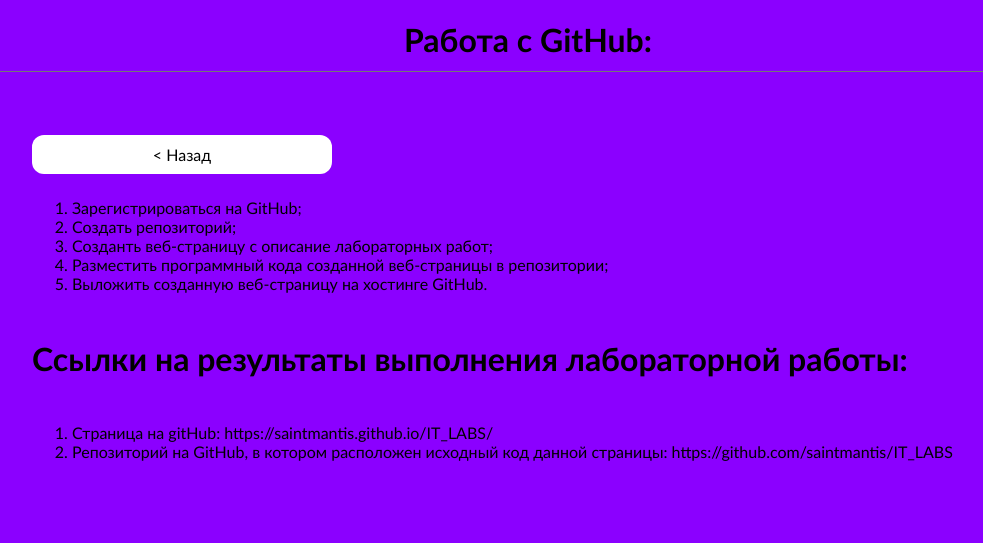
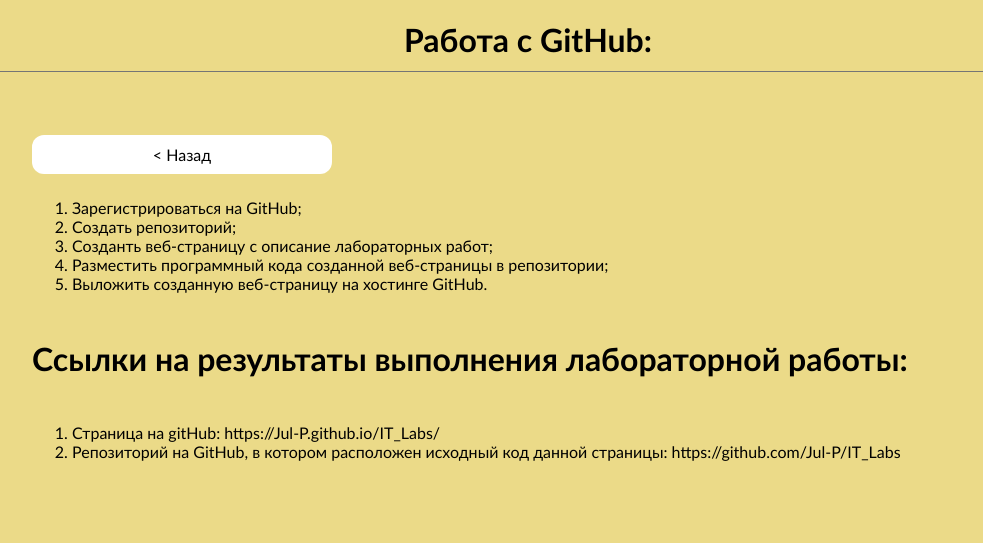
Before and after one commit to Jul-P/IT_Labs, a plain HTML site: page lab1.html in a window 1280 px wide. Shown: the whole page, without its empty margins (112-1095 px from the left). Drawn offline with Linux system fonts and the light colour scheme.

Commit message:
update
update

```diff
--- a/lab1.html
+++ b/lab1.html
@@ -26,11 +26,11 @@
             <h1>Ссылки на результаты выполнения лабораторной работы:</h1>
             <ol>
                 <li>Страница на gitHub:
-                    <a href="https://saintmantis.github.io/IT_LABS/" target="_blank">https://saintmantis.github.io/IT_LABS/
+                    <a href="https://Jul-P.github.io/IT_Labs/" target="_blank">https://Jul-P.github.io/IT_Labs/
                     </a>
                 </li>
                 <li>Репозиторий на GitHub, в котором расположен исходный код данной страницы: <a
-                        href="https://github.com/saintmantis/IT_LABS" target="_blank">https://github.com/saintmantis/IT_LABS</a>
+                        href="https://github.com/Jul-P/IT_Labs" target="_blank">https://github.com/Jul-P/IT_Labs</a>
                 </li>
             </ol>
         </div>
--- a/style.css
+++ b/style.css
@@ -4,7 +4,7 @@
 }
 
 body {
-    background-color: rgb(139, 0, 255);
+    background-color: rgb(235, 218, 136);
 }
 
 .container {
```
Also changed, not shown: index.html (+1 -1 lines), lab3.html (+2 -2 lines), 1 other file.
